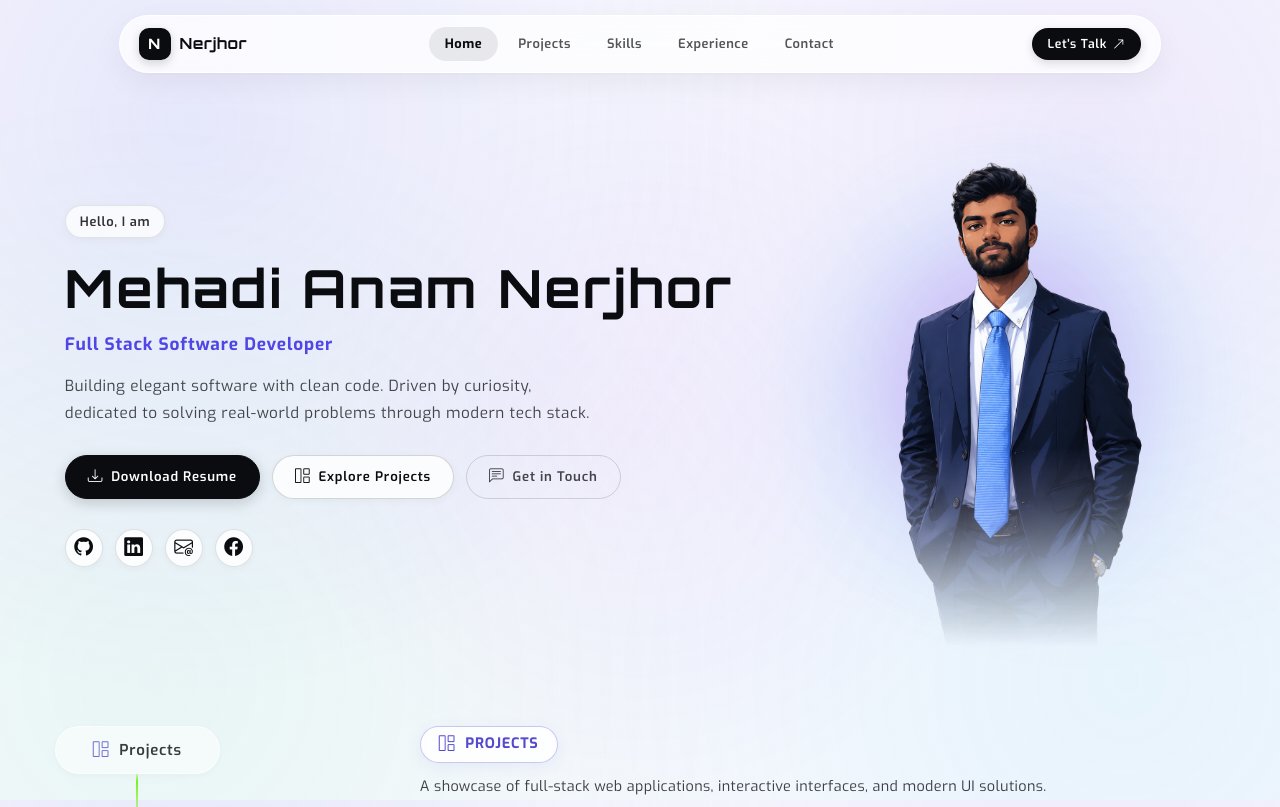
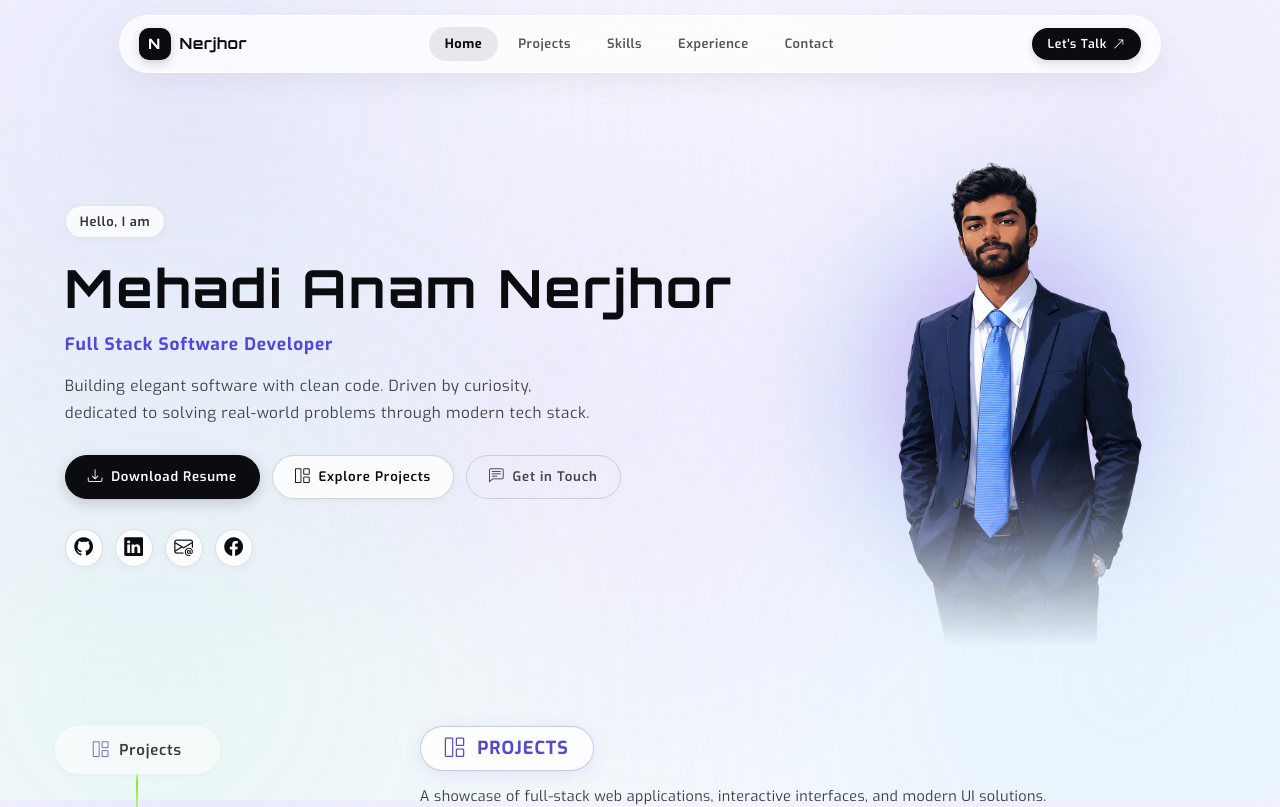
Before and after one commit to mehedienf/mehedienf.github.io, a Next.js app: page / in a window 1280 px wide. Shown: the top 807 px of the page. Built offline with nearby package versions, Linux system fonts and the light colour scheme; a web font is replaced by a local one.

Commit message:
refactor

```diff
--- a/src/app/globals.css
+++ b/src/app/globals.css
@@ -771,28 +771,28 @@ h2.section-badge,
 .section-badge {
   display: inline-flex;
   align-items: center;
-  gap: 10px;
-  padding: 8px 18px;
+  gap: 12px;
+  padding: 10px 24px;
   border-radius: 30px;
-  background: rgba(255, 255, 255, 0.82) !important;
+  background: rgba(255, 255, 255, 0.85) !important;
   border: 1.5px solid rgba(85, 74, 204, 0.3) !important;
   backdrop-filter: blur(14px);
   -webkit-backdrop-filter: blur(14px);
   font-family: var(--heading-font-family) !important;
-  font-size: 0.96rem !important;
+  font-size: 1.2rem !important;
   font-weight: 700 !important;
   text-transform: uppercase;
-  letter-spacing: 1.5px;
+  letter-spacing: 1.8px;
   color: #554acc !important;
   -webkit-text-fill-color: #554acc !important;
-  box-shadow: 0 4px 16px rgba(85, 74, 204, 0.08);
-  margin: 0 0 0.5rem 0 !important;
+  box-shadow: 0 4px 18px rgba(85, 74, 204, 0.1);
+  margin: 0 0 0.6rem 0 !important;
   line-height: 1.2;
 }
 
 h2.section-badge i,
 .section-badge i {
-  font-size: 1.05rem;
+  font-size: 1.3rem;
   color: #554acc;
 }
 
```
